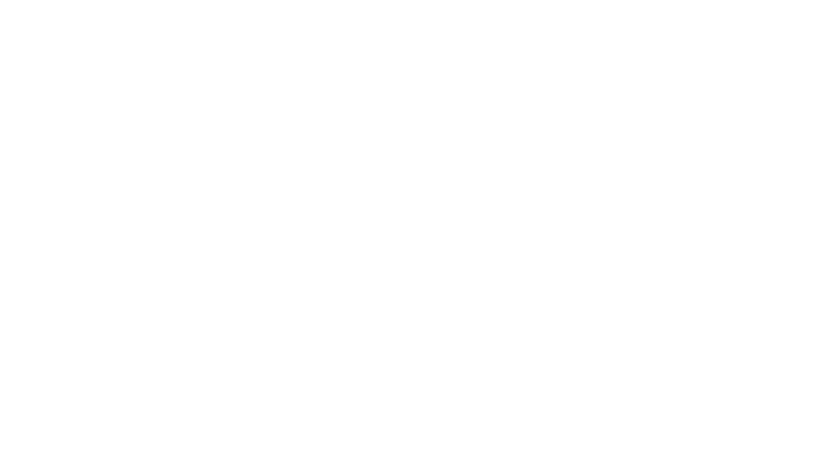
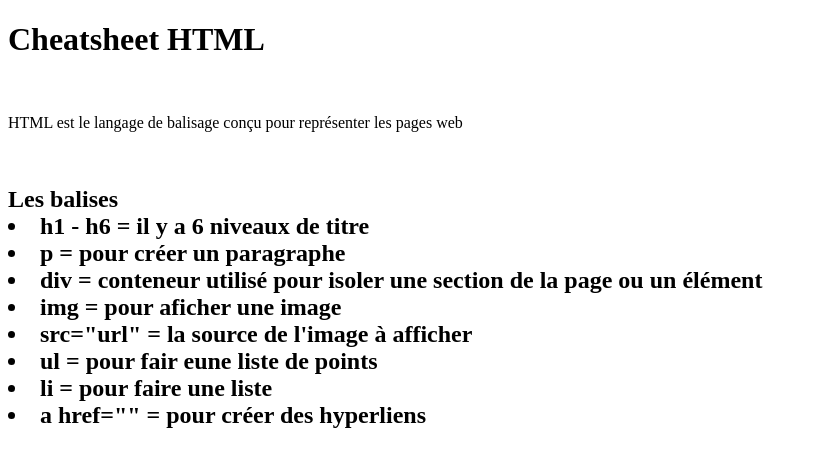
Before and after one commit to emontaigne/cheatsheets, a plain HTML site: page index.html in a window 1280 px wide. Shown: the whole page, without its empty margins (0-815 px from the left). Drawn offline with Linux system fonts and the light colour scheme.

Commit message:
Premières informations sur HTML

```diff
--- a/index.html
+++ b/index.html
@@ -6,6 +6,25 @@
     <title>Document</title>
 </head>
 <body>
+    <h1>Cheatsheet HTML</h1>
+    <br/>
+    <p>HTML est le langage de balisage conçu pour représenter les pages web</p>
+    <br/>
+    <section>
+    <h2>Les balises
+        <br/>
+        <li>h1 - h6 = il y a 6 niveaux de titre</li>
+        <li>p = pour créer un paragraphe</li>
+        <li>div = conteneur utilisé pour isoler une section de la page ou un élément </li>
+        <li>img = pour aficher une image</li>
+        <li>src="url" = la source de l'image à afficher</li>
+        <li>ul = pour fair eune liste de points</li>
+        <li>li = pour faire une liste</li>
+        <li>a href="" = pour créer des hyperliens</li>
 
+
+
+    </h2>
+</section>
 </body>
 </html>
```
